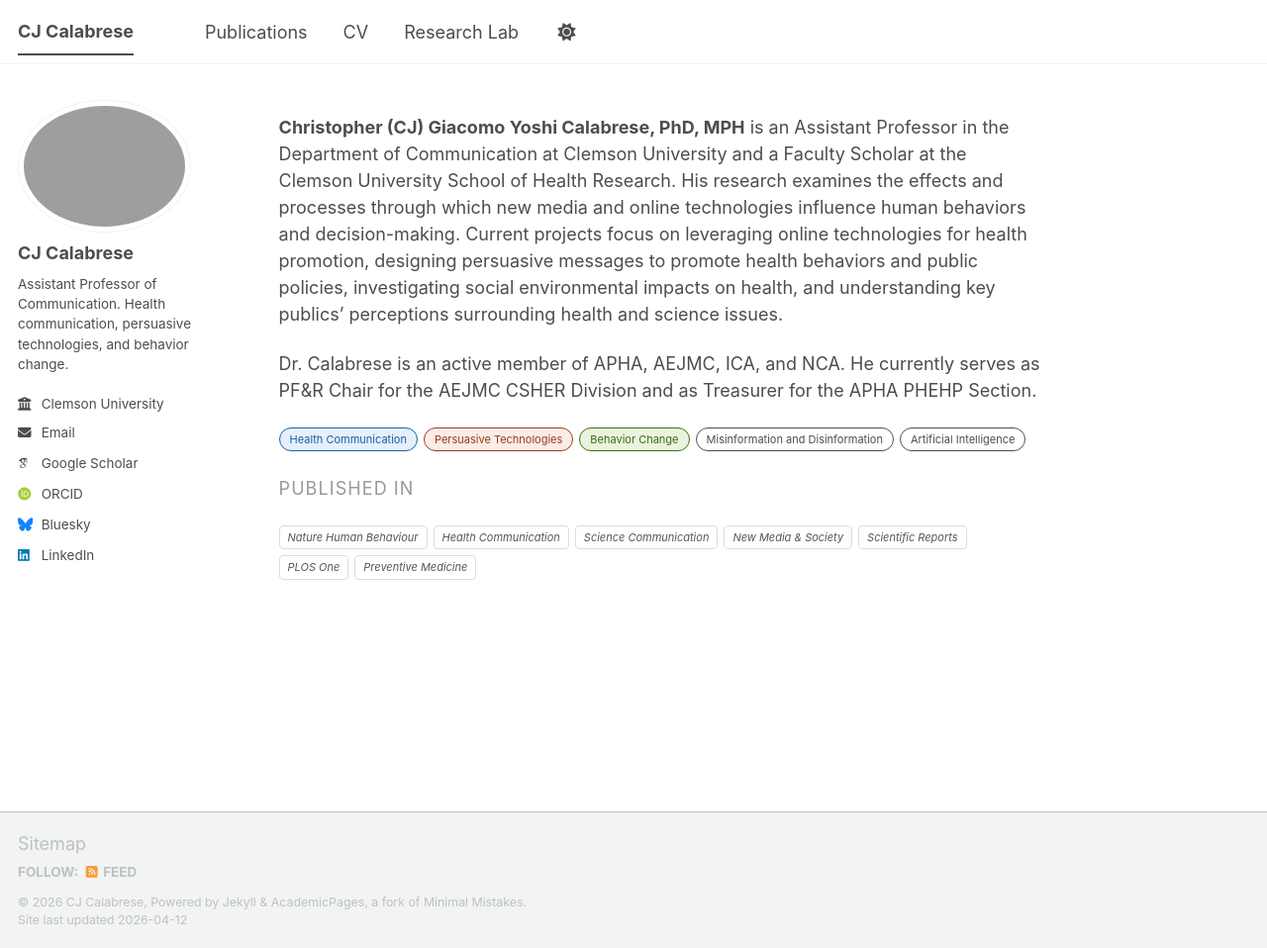
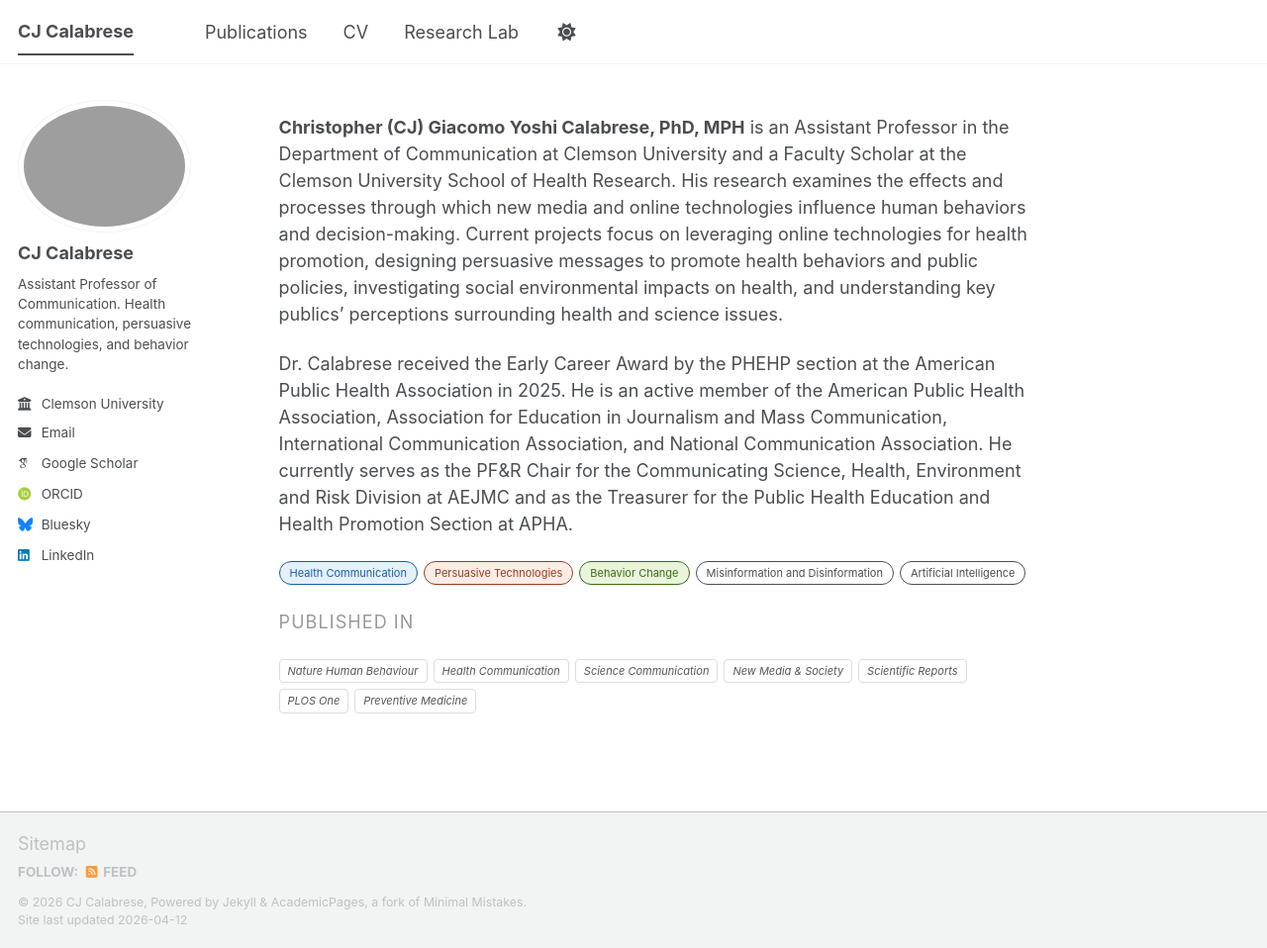
Before and after one commit to cjcalabresephd/cjcalabresephd.github.io, a Jekyll site: the page built from _pages/about.md, in a window 1280 px wide and 958 px high. Shown: the whole window at 99% size. Built offline with Jekyll 4.4.1, drawn with Linux system fonts in a browser that asks for light colours; some web fonts are replaced; a script bundle is joined from its source files by our own code; library files that are not in the unit come from our copies.

Commit message:
Update about.md

```diff
--- a/_pages/about.md
+++ b/_pages/about.md
@@ -7,7 +7,9 @@ author_profile: true
 
 **Christopher (CJ) Giacomo Yoshi Calabrese, PhD, MPH** is an Assistant Professor in the Department of Communication at Clemson University and a Faculty Scholar at the Clemson University School of Health Research. His research examines the effects and processes through which new media and online technologies influence human behaviors and decision-making. Current projects focus on leveraging online technologies for health promotion, designing persuasive messages to promote health behaviors and public policies, investigating social environmental impacts on health, and understanding key publics' perceptions surrounding health and science issues.
 
-Dr. Calabrese is an active member of APHA, AEJMC, ICA, and NCA. He currently serves as PF&R Chair for the AEJMC CSHER Division and as Treasurer for the APHA PHEHP Section.
+Dr. Calabrese received the Early Career Award by the PHEHP section at the American Public Health Association in 2025. He is an active member of the American Public Health Association, Association for Education in Journalism and Mass Communication, International Communication Association, and National Communication Association. He currently serves as the PF&R Chair for the Communicating Science, Health, Environment and Risk Division at AEJMC and as the Treasurer for the Public Health Education and Health Promotion Section at APHA.
+
+
 
 <div class="research-chips">
   <span class="chip chip-blue">Health Communication</span>
```
